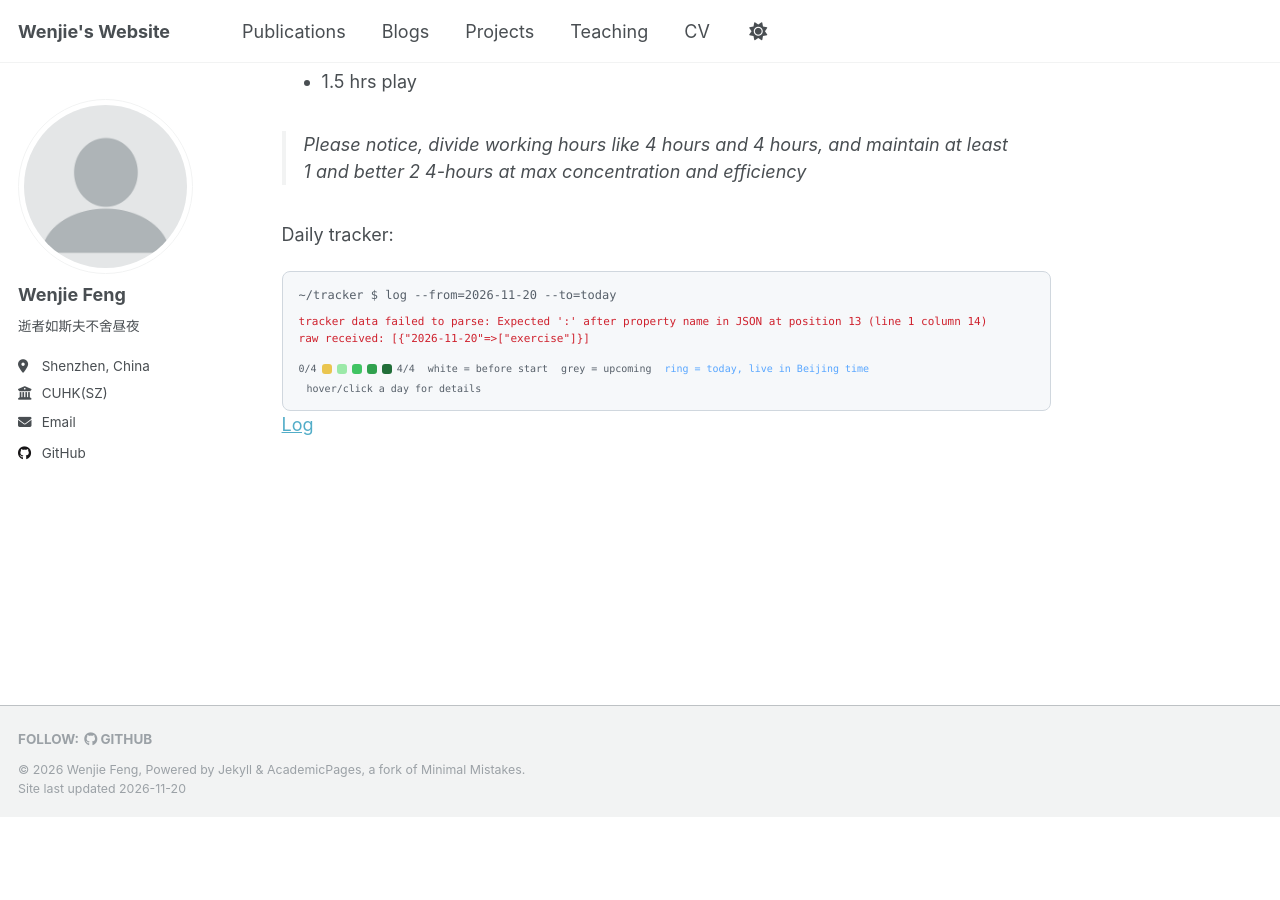
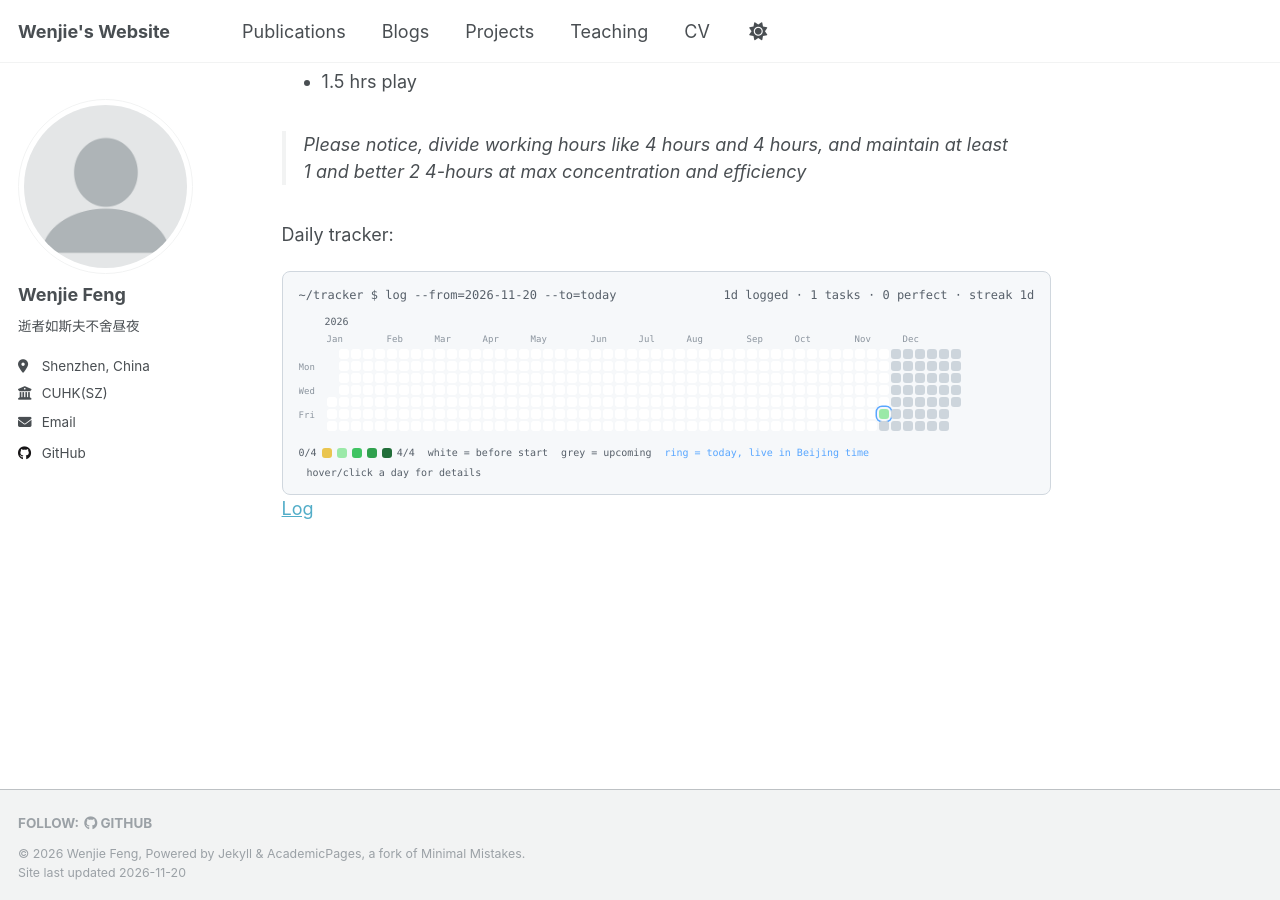
Before and after one commit to wenjiefeng04/wenjiefeng04.github.io, a Jekyll site: the page built from _pages/about.md, in a window 1280 px wide and 900 px high, scrolled down 590 px. Built offline with Jekyll 4.4.1, drawn with Linux system fonts in a browser that asks for light colours; before the commit the page ends 1406 px from its top, so only the background shows below that; part of the change alters nothing that is shown.

Commit message:
Tracker data: plain-text island + regex parse (no JSON filter)

```diff
--- a/_includes/contribution-tracker.html
+++ b/_includes/contribution-tracker.html
@@ -1,6 +1,14 @@
 {% assign data = site.data.tracker.records %}
 
-<pre id="ct-data" hidden aria-hidden="true">{{ data | to_json }}</pre>
+<pre id="ct-data" hidden aria-hidden="true">
+{% for item in data %}
+  {% assign key = item[0] %}
+  {% assign val = item[1] %}
+  {% if val and val | size > 0 %}
+{{ key }}|{{ val | join: "," }}
+  {% endif %}
+{% endfor %}
+</pre>
 
 <style>
   #ct-2026 { font-family: ui-monospace, SFMono-Regular, 'JetBrains Mono', Consolas, monospace;
--- a/assets/js/ct2026.js
+++ b/assets/js/ct2026.js
@@ -1,5 +1,6 @@
 /* Multi-year contribution-style tracker (2026 .. current year).
-   Data: JSON island #ct-data, rendered by Jekyll from _data/tracker/records.yml.
+   Data: plain-text island #ct-data, rendered by Jekyll from _data/tracker/records.yml.
+   Format per entry: YYYY-MM-DD|task,task,task   (one per line, any whitespace around).
    Pure client-side: year grids, colors, tooltips, stats, Beijing-time "today". */
 (function () {
   'use strict';
@@ -7,18 +8,30 @@
   var yearsEl = document.getElementById('ct-years');
   if (!dataEl || !yearsEl) return;
 
-  var DATA = null;
+  /* parse entries out of the raw text — immune to whitespace collapsing/concatenation,
+     because task names contain only letters and commas (regex stops at digits/other chars) */
+  var DATA = {};
   var raw = dataEl.textContent || '';
-  try {
-    DATA = JSON.parse(raw);
-  } catch (e) {
-    /* visible debug: show the parser error AND the raw text the pipeline delivered */
-    var snippet = raw.replace(/\s+/g, ' ').slice(0, 200);
-    yearsEl.innerHTML = '<div class="ct-err">tracker data failed to parse: ' + e.message +
-      '<br>raw received: [' + snippet + ']</div>';
+  var entries = raw.match(/\d{4}-\d{2}-\d{2}\|[A-Za-z,]*/g) || [];
+  for (var i = 0; i < entries.length; i++) {
+    var m = entries[i];
+    var sep = m.indexOf('|');
+    var day = m.slice(0, sep);
+    var tasks = m.slice(sep + 1);
+    var arr = [];
+    if (tasks) {
+      var parts = tasks.split(',');
+      for (var j = 0; j < parts.length; j++) {
+        var t = parts[j].replace(/^\s+|\s+$/g, '');
+        if (t) arr.push(t);
+      }
+    }
+    DATA[day] = arr;
+  }
+  if (raw.replace(/\s+/g, '').length === 0) {
+    yearsEl.innerHTML = '<div class="ct-err">tracker island is empty — is _data/tracker/records.yml in the build?</div>';
     return;
   }
-  if (!DATA || typeof DATA !== 'object') DATA = {};
 
   var START = '2026-11-20';
   var START_YEAR = 2026;
@@ -37,17 +50,16 @@
   var TODAY = keyOf(new Date(Date.now() + 8 * 3600 * 1000));
   var CURRENT_YEAR = parseInt(TODAY.slice(0, 4), 10);
 
-  // ---------- build one grid section per year, START_YEAR..CURRENT_YEAR ----------
-  var html = '';
-  var y, cells, cur, end, i, m, first, col, row, day, entry, count, bg;
+  // ---------- one grid section per year, START_YEAR..CURRENT_YEAR ----------
+  var html = '', y, cells, cur, end, ii, mm, first, col, row, day, entry, count, bg;
   for (y = START_YEAR; y <= CURRENT_YEAR; y++) {
     var yStart = y + '-01-01';
     var yEnd = y + '-12-31';
 
-    // cells: from the Sunday on/before Jan 1 to the Saturday after Dec 31
+    // cells: Sunday on/before Jan 1 .. Saturday after Dec 31
     cells = [];
     cur = new Date(Date.UTC(y, 0, 1));
-    cur.setUTCDate(1 - cur.getUTCDay());           // back up to Sunday
+    cur.setUTCDate(1 - cur.getUTCDay());           // back up to Sunday (underflows to Dec of prior year correctly)
     end = new Date(Date.UTC(y, 11, 31));
     while (cur <= end) {
       var k = keyOf(cur);
@@ -55,40 +67,40 @@
       cur.setUTCDate(cur.getUTCDate() + 1);
     }
     while (cells.length % 7 !== 0) cells.push(null); // pad to whole weeks
-    var cols = cells.length / 7;                    // 53 or 54, per year
+    var cols = cells.length / 7;                    // 53 or 54 depending on year/leap
 
     html += '<div class="ct-year-block">';
     html += '<div class="ct-year-lab">' + y + '</div>';
     html += '<div class="ct-grid" style="grid-template-columns:26px repeat(' + cols + ',10px)">';
 
-    // month labels: first week that contains each month
-    for (m = 0; m < 12; m++) {
-      var prefix = y + '-' + pad(m + 1) + '-';
+    // month labels: week containing the 1st of each month
+    for (mm = 0; mm < 12; mm++) {
+      var prefix = y + '-' + pad(mm + 1) + '-';
       first = -1;
-      for (i = 0; i < cells.length; i++) {
-        if (cells[i] && cells[i].indexOf(prefix) === 0) { first = i; break; }
+      for (ii = 0; ii < cells.length; ii++) {
+        if (cells[ii] && cells[ii].indexOf(prefix) === 0) { first = ii; break; }
       }
       if (first >= 0) {
         col = Math.floor(first / 7) + 2;
-        html += '<span class="ct-lab" style="grid-column:' + col + ';grid-row:1">' + MONTHS[m] + '</span>';
+        html += '<span class="ct-lab" style="grid-column:' + col + ';grid-row:1">' + MONTHS[mm] + '</span>';
       }
     }
-    // weekday labels (row 2..8 = Sun..Sat → Mon=3, Wed=5, Fri=7)
+    // weekday labels: rows 2..8 = Sun..Sat, so Mon=3, Wed=5, Fri=7
     html += '<span class="ct-lab" style="grid-column:1;grid-row:3">Mon</span>' +
             '<span class="ct-lab" style="grid-column:1;grid-row:5">Wed</span>' +
             '<span class="ct-lab" style="grid-column:1;grid-row:7">Fri</span>';
 
-    // day cells: index i → week floor(i/7), weekday i%7 (0=Sun)
-    for (i = 0; i < cells.length; i++) {
-      day = cells[i];
+    // day cells: index ii → week floor(ii/7), weekday ii%7 (0=Sun)
+    for (ii = 0; ii < cells.length; ii++) {
+      day = cells[ii];
       if (!day) continue;
-      col = Math.floor(i / 7) + 2;
-      row = (i % 7) + 2;
+      col = Math.floor(ii / 7) + 2;
+      row = (ii % 7) + 2;
       entry = DATA[day];
-      count = entry && entry.length ? entry.length : 0;
-      if (day < START) bg = '#ffffff';             // before 2026-11-20
-      else if (day > TODAY) bg = '#cdd5dc';        // upcoming
-      else bg = COLORS[Math.min(count, 4)];        // yellow + 4 green shades
+      count = entry ? entry.length : 0;
+      if (day < START) bg = '#ffffff';              // before 2026-11-20
+      else if (day > TODAY) bg = '#cdd5dc';         // upcoming
+      else bg = COLORS[Math.min(count, 4)];         // yellow + 4 green shades
       html += '<div class="ct-cell' + (day === TODAY ? ' ct-today' : '') +
               '" data-day="' + day +
               '" style="background:' + bg + ';grid-column:' + col + ';grid-row:' + row + '"></div>';
@@ -97,7 +109,7 @@
   }
   yearsEl.innerHTML = html;
 
-  // ---------- tooltip (hover to follow, click to pin) ----------
+  // ---------- tooltip: hover to follow, click to pin ----------
   function tipHTML(day) {
     var d = new Date(day + 'T00:00:00Z');
     var head = day + ' (' + DOWS[d.getUTCDay()] + ')';
@@ -105,9 +117,9 @@
     if (day > TODAY) return head + '<br><span class="no">upcoming</span>';
     var entry = DATA[day] || [];
     var lines = '';
-    for (var j = 0; j < TASKS.length; j++) {
-      var done = entry.indexOf(TASKS[j]) >= 0;
-      lines += '<span class="' + (done ? 'ok' : 'no') + '">' + (done ? '\u2713' : '\u2717') + ' ' + TASKS[j] + '</span>&nbsp;&nbsp;';
+    for (var jj = 0; jj < TASKS.length; jj++) {
+      var done = entry.indexOf(TASKS[jj]) >= 0;
+      lines += '<span class="' + (done ? 'ok' : 'no') + '">' + (done ? '\u2713' : '\u2717') + ' ' + TASKS[jj] + '</span>&nbsp;&nbsp;';
     }
     return head + '<br>' + lines + '<br><b>' + entry.length + '/4</b>' + (entry.length === 4 ? ' &nbsp;perfect!' : '');
   }
@@ -125,7 +137,6 @@
     tip.style.top = top + 'px';
   }
   function hideTip() { if (!pinned) tip.style.display = 'none'; }
-
   function cellFrom(e) {
     var t = e.target;
     while (t && t !== wrap) {
@@ -152,15 +163,13 @@
   document.addEventListener('click', function () { pinned = null; hideTip(); });
 
   // ---------- stats (all years) ----------
-  var logged = 0, tasks = 0, perfect = 0, k2, v;
+  var logged = 0, tasksSum = 0, perfect = 0, k2, v;
   for (k2 in DATA) {
     if (!Object.prototype.hasOwnProperty.call(DATA, k2)) continue;
     v = DATA[k2];
-    if (v && typeof v.length === 'number') {
-      logged++;
-      tasks += v.length;
-      if (v.length === 4) perfect++;
-    }
+    logged++;
+    tasksSum += v.length;
+    if (v.length === 4) perfect++;
   }
   var streak = 0;
   var probe = new Date(TODAY + 'T00:00:00Z');
@@ -171,6 +180,6 @@
     if (pe && pe.length > 0) { streak++; probe.setUTCDate(probe.getUTCDate() - 1); }
     else break;
   }
-  stats.textContent = logged + 'd logged \u00b7 ' + tasks + ' tasks \u00b7 ' +
+  stats.textContent = logged + 'd logged \u00b7 ' + tasksSum + ' tasks \u00b7 ' +
                       perfect + ' perfect \u00b7 streak ' + streak + 'd';
 })();
```
